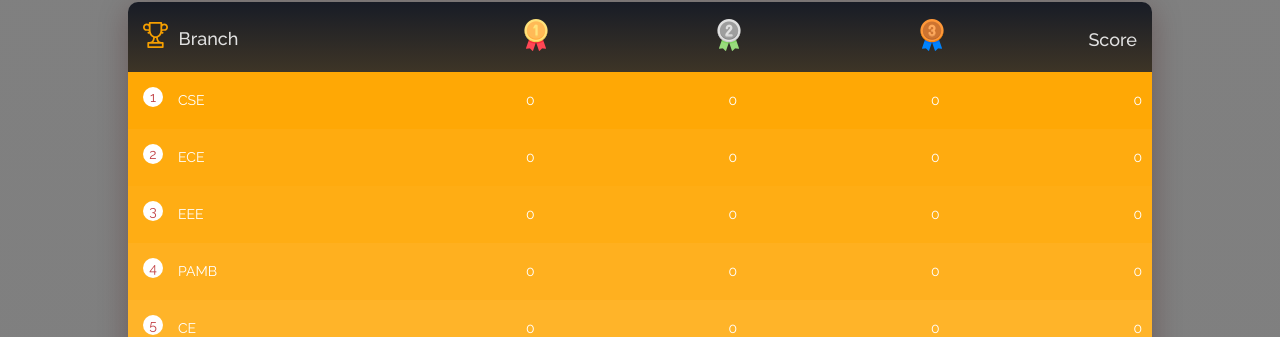
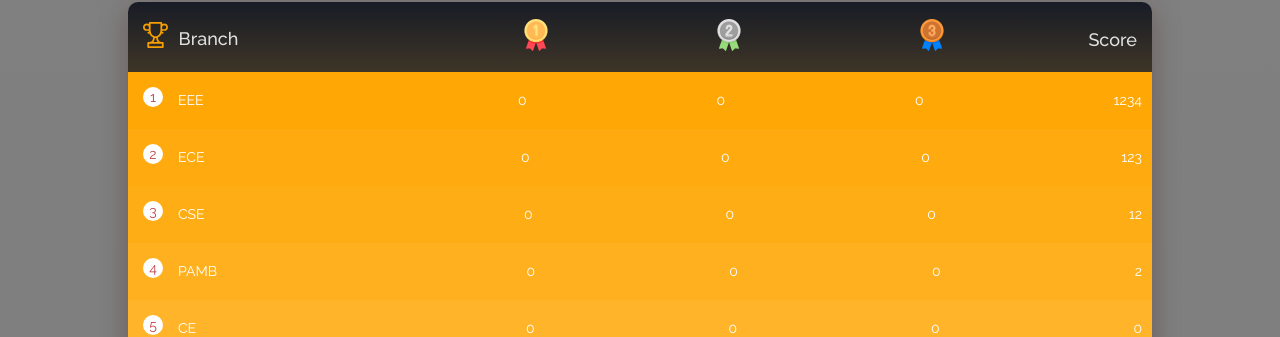
Before and after one commit to ClubMathematica/FirstYearEvent, a plain HTML site: page index.html in a window 1280 px wide. Shown: the part 3592-3929 px from the top of the page. Drawn offline with nearby package versions, Linux system fonts and the light colour scheme.

Commit message:
Update index.html

```diff
--- a/index.html
+++ b/index.html
@@ -346,7 +346,7 @@
                             <small class="d1">0</small>
                             <small class="d2">0</small>
                             <small class="d3">0</small>
-                            <small class="score">0</small>
+                            <small class="score">12</small>
                         </div>
                     </li>
                     <li>
@@ -356,7 +356,7 @@
                             <small class="d1">0</small>
                             <small class="d2">0</small>
                             <small class="d3">0</small>
-                            <small class="score">0</small>
+                            <small class="score">123</small>
                         </div>
                     </li>
                     <li>
@@ -366,7 +366,7 @@
                             <small class="d1">0</small>
                             <small class="d2">0</small>
                             <small class="d3">0</small>
-                            <small class="score">0</small>
+                            <small class="score">1234</small>
                         </div>
                     </li>
                     <li>
@@ -376,7 +376,7 @@
                             <small class="d1">0</small>
                             <small class="d2">0</small>
                             <small class="d3">0</small>
-                            <small class="score">0</small>
+                            <small class="score">2</small>
                         </div>
                     </li>
                     <li>
```
